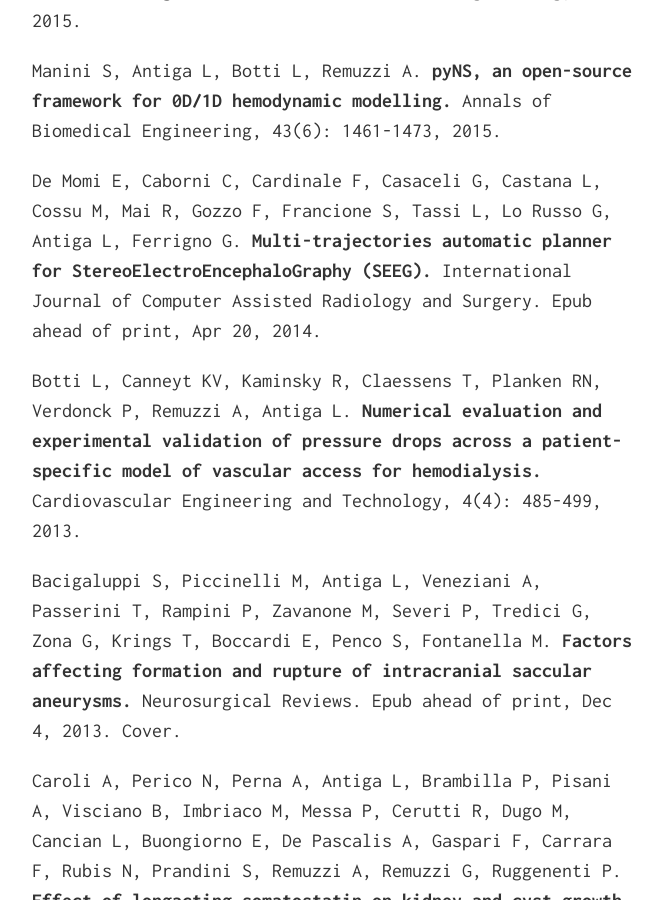
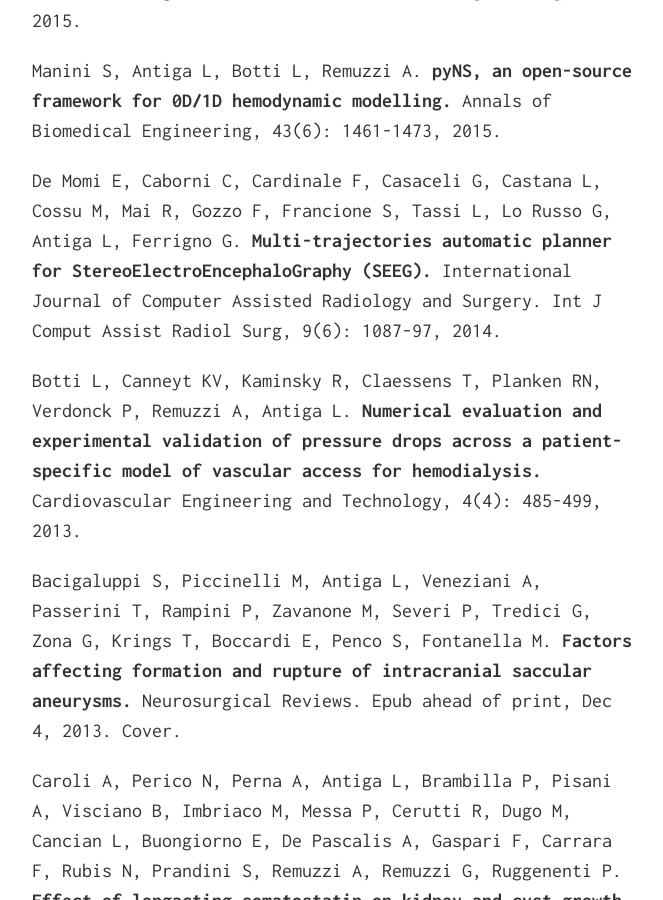
Before and after one commit to lantiga/lantiga.github.com, a Jekyll site: the page built from publications.html, in a window 1280 px wide and 900 px high, scrolled down 764 px. Shown: the whole window, without its empty margins (308-971 px from the left). Built offline with Jekyll 4.4.1, drawn with Linux system fonts in a browser that asks for light colours; Markdown is read by kramdown in place of the engine named in the settings.

Commit message:
Update publications.md

```diff
--- a/_includes/publications.md
+++ b/_includes/publications.md
@@ -7,7 +7,7 @@
 * Ruggenenti P, Gentile G, Perico N, Perna A, Barcella L, Trillini M, Cortinovis M, Ferrer Siles CP, Reyes Loaeza JA, Aparicio MC, Fasolini G, Gaspari F, Martinetti D, Carrara F, Rubis N, Prandini S, Caroli A, Sharma K, Antiga L, Remuzzi A, Remuzzi G, and on behalf of the SIRENA 2 Study Group. **Effect of Sirolimus on Disease Progression in Patients with Autosomal Dominant Polycystic Kidney Disease and CKD Stages 3b-4** CJASN, Epub ahead of print Feb 2016.
 * Xiang J, Antiga L, Varble N, Snyder KV, Levy EI, Siddiqui AH, Meng H. **AView: An Image-based Clinical Computational Tool for Intracranial Aneurysm Flow Visualization and Clinical Management.** Annals of Biomedical Engineering, June 2015.
 * Manini S, Antiga L, Botti L, Remuzzi A. **pyNS, an open-source framework for 0D/1D hemodynamic modelling.** Annals of Biomedical Engineering, 43(6): 1461-1473, 2015.
-* De Momi E, Caborni C, Cardinale F, Casaceli G, Castana L, Cossu M, Mai R, Gozzo F, Francione S, Tassi L, Lo Russo G, Antiga L, Ferrigno G. **Multi-trajectories automatic planner for StereoElectroEncephaloGraphy (SEEG).** International Journal of Computer Assisted Radiology and Surgery. Epub ahead of print, Apr 20, 2014.
+* De Momi E, Caborni C, Cardinale F, Casaceli G, Castana L, Cossu M, Mai R, Gozzo F, Francione S, Tassi L, Lo Russo G, Antiga L, Ferrigno G. **Multi-trajectories automatic planner for StereoElectroEncephaloGraphy (SEEG).** International Journal of Computer Assisted Radiology and Surgery. Int J Comput Assist Radiol Surg, 9(6): 1087-97, 2014.
 * Botti L, Canneyt KV, Kaminsky R, Claessens T, Planken RN, Verdonck P, Remuzzi A, Antiga L. **Numerical evaluation and experimental validation of pressure drops across a patient-specific model of vascular access for hemodialysis.** Cardiovascular Engineering and Technology, 4(4): 485-499, 2013.
 * Bacigaluppi S, Piccinelli M, Antiga L, Veneziani A, Passerini T, Rampini P, Zavanone M, Severi P, Tredici G, Zona G, Krings T, Boccardi E, Penco S, Fontanella M. **Factors affecting formation and rupture of intracranial saccular aneurysms.** Neurosurgical Reviews. Epub ahead of print, Dec 4, 2013. Cover.
 * Caroli A, Perico N, Perna A, Antiga L, Brambilla P, Pisani A, Visciano B, Imbriaco M, Messa P, Cerutti R, Dugo M, Cancian L, Buongiorno E, De Pascalis A, Gaspari F, Carrara F, Rubis N, Prandini S, Remuzzi A, Remuzzi G, Ruggenenti P. **Effect of longacting somatostatin on kidney and cyst growth in autosomal dominant polycystic kidney disease (ALADIN): a randomised, placebo-controlled, multicentre trial.** The Lancet, 382(9903):1485-95, 2013.
```
